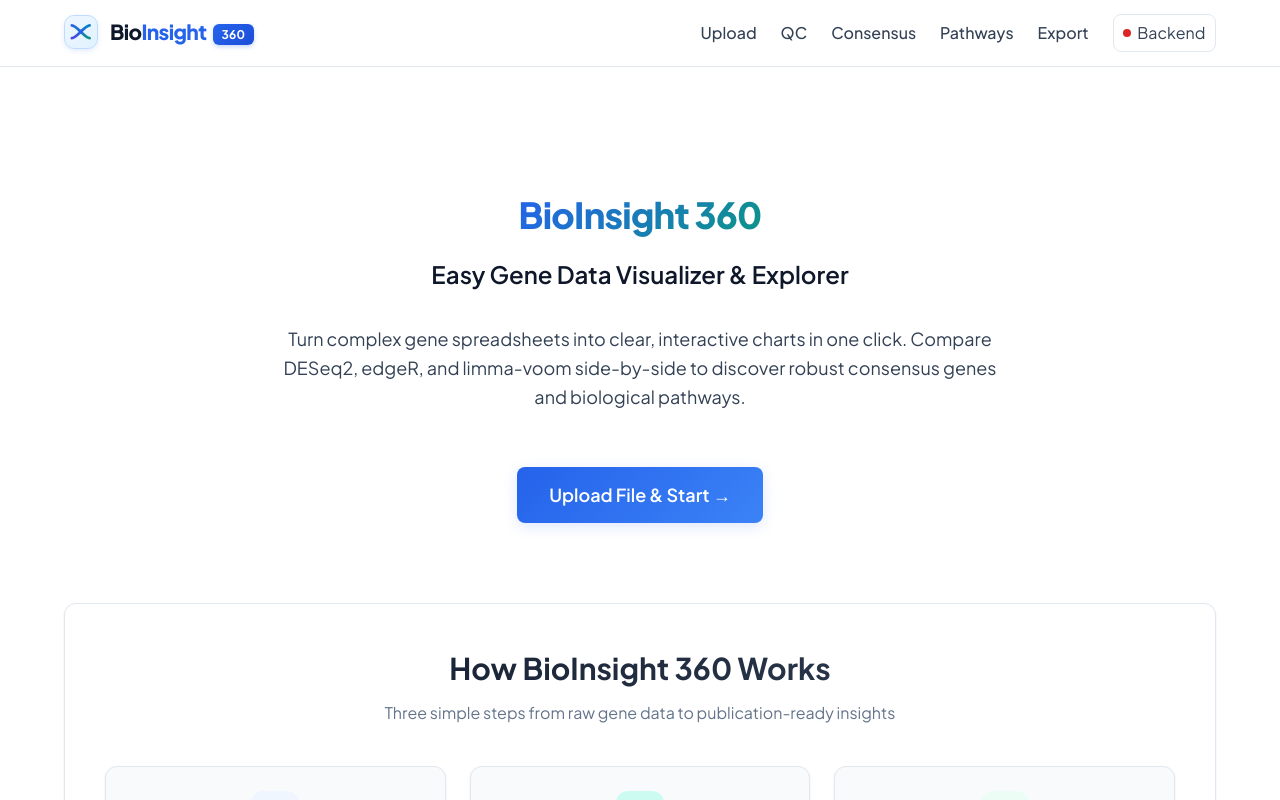
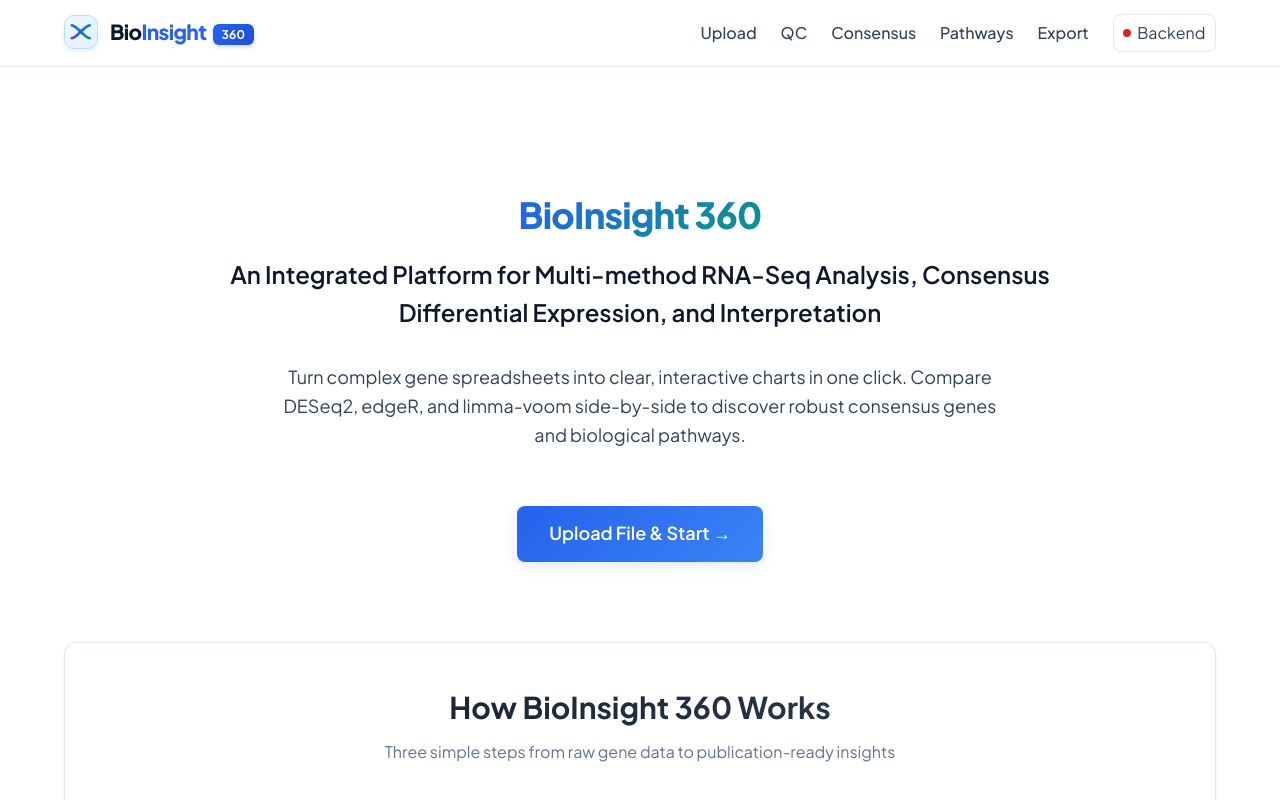
Before and after one commit to Maipatatohoon/bioinsight-360, a Next.js app in the folder frontend/: page / in a window 1280 px wide. Shown: the top 800 px of the page. Built offline with nearby package versions, Linux system fonts and the light colour scheme; no server answers.

Commit message:
feat(frontend): set full project title (metadata + landing subtitle)
'BioInsight 360: An Integrated Platform for Multi-method RNA-Seq Analysis,
Consensus Differential Expression, and Interpretation'

```diff
--- a/frontend/app/layout.js
+++ b/frontend/app/layout.js
@@ -1,8 +1,8 @@
 import './globals.css';
 
 export const metadata = {
-  title: 'BioInsight 360',
-  description: 'Consensus-Based Multi-Method RNA-Seq Analysis Platform',
+  title: 'BioInsight 360: An Integrated Platform for Multi-method RNA-Seq Analysis, Consensus Differential Expression, and Interpretation',
+  description: 'An integrated platform for multi-method RNA-Seq analysis, consensus differential expression, and interpretation.',
 };
 
 import Navbar from '../components/Navbar';
--- a/frontend/app/page.js
+++ b/frontend/app/page.js
@@ -8,8 +8,8 @@ export default function Home() {
         <h1 style={{ fontSize: 'var(--fs-4xl)', fontWeight: 800, lineHeight: 1.1, letterSpacing: '-0.02em', maxWidth: '850px', margin: '0 auto' }}>
           <span className="text-gradient">BioInsight 360</span>
         </h1>
-        <h2 style={{ fontSize: 'var(--fs-2xl)', fontWeight: 600, color: 'var(--text-primary)', maxWidth: '700px', margin: '0 auto' }}>
-          Easy Gene Data Visualizer & Explorer
+        <h2 style={{ fontSize: 'var(--fs-2xl)', fontWeight: 600, color: 'var(--text-primary)', maxWidth: '820px', margin: '0 auto' }}>
+          An Integrated Platform for Multi-method RNA-Seq Analysis, Consensus Differential Expression, and Interpretation
         </h2>
         <p style={{ fontSize: 'var(--fs-lg)', color: 'var(--text-secondary)', maxWidth: '720px', margin: '0.75rem auto', lineHeight: 1.6 }}>
           Turn complex gene spreadsheets into clear, interactive charts in one click. Compare DESeq2, edgeR, and limma-voom side-by-side to discover robust consensus genes and biological pathways.
```
